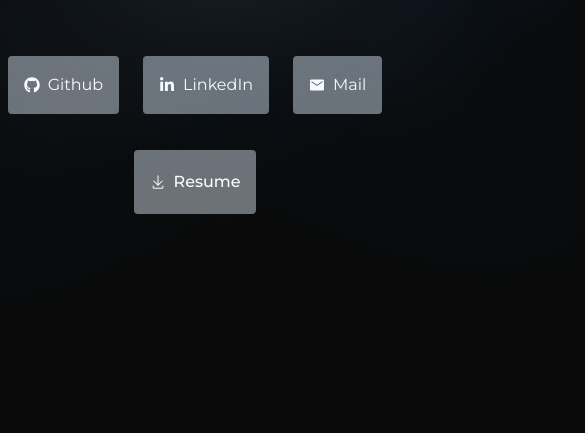
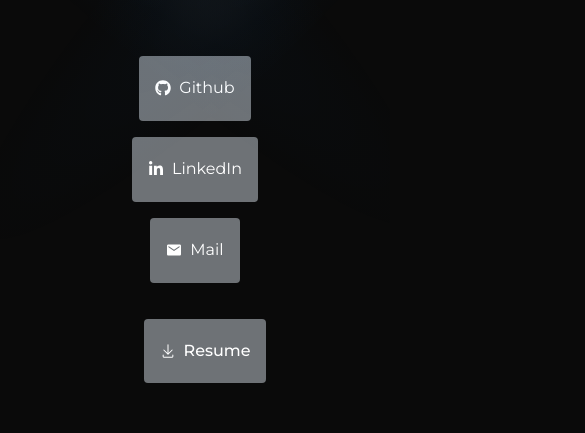
Before and after one commit to AmrutD2004/Personal-Portfolio, a Next.js app: page / in a window 390 px wide. Shown: the part 384-817 px from the top of the page, 585 px wide, since content can reach past the window. Built offline with nearby package versions, Linux system fonts and the light colour scheme; a web font is replaced by a local one.

Commit message:
solve resposive error

```diff
--- a/src/components/HeroSection.tsx
+++ b/src/components/HeroSection.tsx
@@ -97,7 +97,8 @@ const HeroSection = () => {
                 </div>
 
                 {/* Social Links */}
-                <div className='flex flex-row gap-6 text-4xl social-links block1'>
+                <div className='flex flex-col sm:flex-row flex-wrap gap-4 sm:gap-6 text-lg sm:text-2xl social-links block1 items-center justify-center'>
+
                     <Link href='https://github.com/AmrutD2004/' target="_blank" rel="noopener noreferrer">
                         <button className='aria-label flex items-center'>
                             <FaGithub className="me-2" />Github
@@ -115,7 +116,7 @@ const HeroSection = () => {
                     </Link>
 
                 </div>
-                <div className='flex flex-col mt-9 social-links block1'>
+                <div className='flex flex-col mt-9 ms-5 social-links block1 items-center'>
                         <Link href="/pdf/AmrutDeshpandeResume.pdf"
           download="AmrutDeshpande_Resume.pdf">
                         <button className='flex items-center font-medium'>
--- a/src/components/ui/spotlight-new.tsx
+++ b/src/components/ui/spotlight-new.tsx
@@ -27,100 +27,88 @@ export const Spotlight = ({
 }: SpotlightProps = {}) => {
   return (
     <motion.div
-      initial={{
-        opacity: 0,
-      }}
-      animate={{
-        opacity: 1,
-      }}
-      transition={{
-        duration: 1.5,
-      }}
-      className="pointer-events-none absolute inset-0 h-full w-full"
+      initial={{ opacity: 0 }}
+      animate={{ opacity: 1 }}
+      transition={{ duration: 1.5 }}
+      className="pointer-events-none absolute inset-0 h-full w-full overflow-hidden"
     >
+      {/* Left side animation */}
       <motion.div
-        animate={{
-          x: [0, xOffset, 0],
-        }}
+        animate={{ x: [0, xOffset, 0] }}
         transition={{
           duration,
           repeat: Infinity,
           repeatType: "reverse",
           ease: "easeInOut",
         }}
-        className="absolute top-0 left-0 w-screen h-screen z-40 pointer-events-none"
+        className="absolute top-0 left-0 w-full h-full z-40 pointer-events-none"
       >
         <div
           style={{
             transform: `translateY(${translateY}px) rotate(-45deg)`,
             background: gradientFirst,
-            width: `${width}px`,
-            height: `${height}px`,
+            width: `clamp(180px, 50vw, ${width}px)`,
+            height: `clamp(500px, 150vh, ${height}px)`,
           }}
-          className={`absolute top-0 left-0`}
+          className="absolute top-0 left-0"
         />
-
         <div
           style={{
             transform: "rotate(-45deg) translate(5%, -50%)",
             background: gradientSecond,
-            width: `${smallWidth}px`,
-            height: `${height}px`,
+            width: `clamp(120px, 30vw, ${smallWidth}px)`,
+            height: `clamp(500px, 150vh, ${height}px)`,
           }}
-          className={`absolute top-0 left-0 origin-top-left`}
+          className="absolute top-0 left-0 origin-top-left"
         />
-
         <div
           style={{
             transform: "rotate(-45deg) translate(-180%, -70%)",
             background: gradientThird,
-            width: `${smallWidth}px`,
-            height: `${height}px`,
+            width: `clamp(120px, 30vw, ${smallWidth}px)`,
+            height: `clamp(500px, 150vh, ${height}px)`,
           }}
-          className={`absolute top-0 left-0 origin-top-left`}
+          className="absolute top-0 left-0 origin-top-left"
         />
       </motion.div>
 
+      {/* Right side animation */}
       <motion.div
-        animate={{
-          x: [0, -xOffset, 0],
-        }}
+        animate={{ x: [0, -xOffset, 0] }}
         transition={{
           duration,
           repeat: Infinity,
           repeatType: "reverse",
           ease: "easeInOut",
         }}
-        className="absolute top-0 right-0 w-screen h-screen z-40 pointer-events-none"
+        className="absolute top-0 right-0 w-full h-full z-40 pointer-events-none"
       >
         <div
           style={{
             transform: `translateY(${translateY}px) rotate(45deg)`,
             background: gradientFirst,
-            width: `${width}px`,
-            height: `${height}px`,
+            width: `clamp(180px, 50vw, ${width}px)`,
+            height: `clamp(500px, 150vh, ${height}px)`,
           }}
-          className={`absolute top-0 right-0`}
+          className="absolute top-0 right-0"
         />
-
         <div
           style={{
             transform: "rotate(45deg) translate(-5%, -50%)",
             background: gradientSecond,
-            width: `${smallWidth}px`,
-            height: `${height}px`,
+            width: `clamp(120px, 30vw, ${smallWidth}px)`,
+            height: `clamp(500px, 150vh, ${height}px)`,
           }}
-          className={`absolute top-0 right-0 origin-top-right`}
+          className="absolute top-0 right-0 origin-top-right"
         />
-
         <div
           style={{
             transform: "rotate(45deg) translate(180%, -70%)",
             background: gradientThird,
-            width: `${smallWidth}px`,
-            height: `${height}px`,
+            width: `clamp(120px, 30vw, ${smallWidth}px)`,
+            height: `clamp(500px, 150vh, ${height}px)`,
           }}
-          className={`absolute top-0 right-0 origin-top-right`}
+          className="absolute top-0 right-0 origin-top-right"
         />
       </motion.div>
     </motion.div>
```
Also changed, not shown: 2 other files (tests, documents, lock files or other folders).
